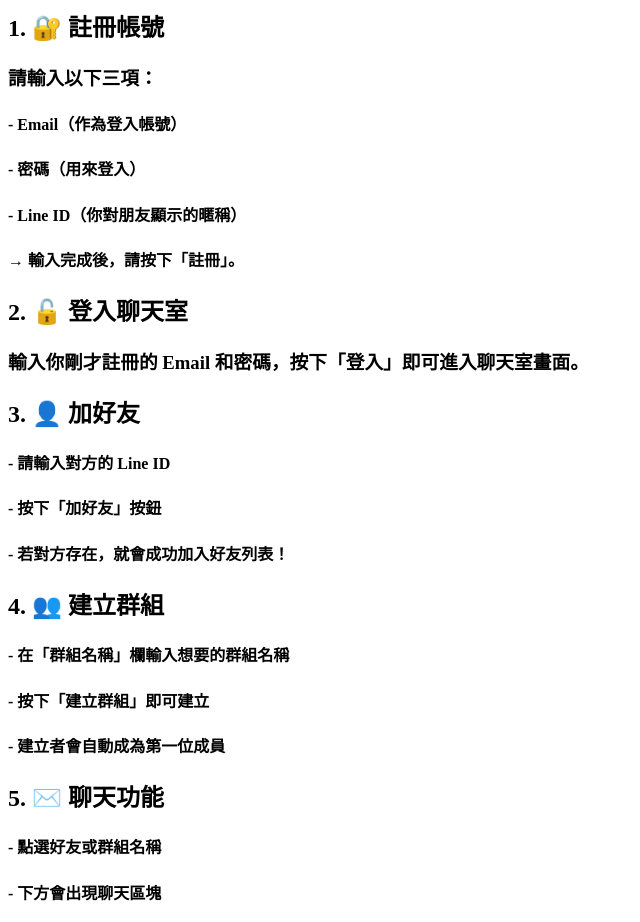
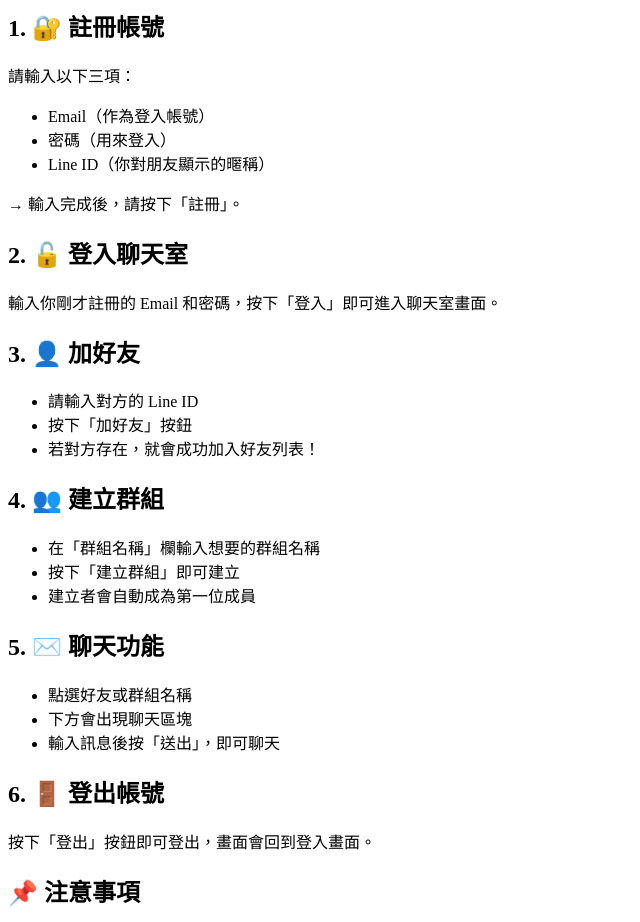
Before and after one commit to Ro2013/.-, a plain HTML site: page index .html in a window 1280 px wide. Shown: the part 81-1003 px from the top of the page, without its empty margins (0-640 px from the left). Drawn offline with Linux system fonts and the light colour scheme.

Commit message:
Update index .html

```diff
--- a/index .html
+++ b/index .html
@@ -1,39 +1,51 @@
 <!DOCTYPE html>
-<html>
+<html lang="zh-Hant">
 <head>
+  <meta charset="UTF-8">
   <title>蘿蔔頭聊天室用法</title>
-     <h1>蘿蔔頭聊天室用法</h1>
 </head>
 <body>
 
+  <h1>蘿蔔頭聊天室使用說明</h1>
+
   <h2>1. 🔐 註冊帳號</h2>
-    <h3>請輸入以下三項：</h3>
-    <h4>- Email（作為登入帳號）</h4>
-    <h4>- 密碼（用來登入）</h4>
-    <h4>- Line ID（你對朋友顯示的暱稱）</h4>
-    <h4> → 輸入完成後，請按下「註冊」。</h4>
+  <p>請輸入以下三項：</p>
+  <ul>
+    <li>Email（作為登入帳號）</li>
+    <li>密碼（用來登入）</li>
+    <li>Line ID（你對朋友顯示的暱稱）</li>
+  </ul>
+  <p>→ 輸入完成後，請按下「註冊」。</p>
 
   <h2>2. 🔓 登入聊天室</h2>
-    <h3>輸入你剛才註冊的 Email 和密碼，按下「登入」即可進入聊天室畫面。</h3>
+  <p>輸入你剛才註冊的 Email 和密碼，按下「登入」即可進入聊天室畫面。</p>
 
   <h2>3. 👤 加好友</h2>
-    <h4>- 請輸入對方的 Line ID</h4>
-    <h4>- 按下「加好友」按鈕</h4>
-    <h4>- 若對方存在，就會成功加入好友列表！</h4>
+  <ul>
+    <li>請輸入對方的 Line ID</li>
+    <li>按下「加好友」按鈕</li>
+    <li>若對方存在，就會成功加入好友列表！</li>
+  </ul>
 
   <h2>4. 👥 建立群組</h2>
-    <h4>- 在「群組名稱」欄輸入想要的群組名稱</h4>
-    <h4>- 按下「建立群組」即可建立</h4>
-    <h4>- 建立者會自動成為第一位成員</h4>
+  <ul>
+    <li>在「群組名稱」欄輸入想要的群組名稱</li>
+    <li>按下「建立群組」即可建立</li>
+    <li>建立者會自動成為第一位成員</li>
+  </ul>
 
   <h2>5. ✉️ 聊天功能</h2>
-    <h4>- 點選好友或群組名稱</h4>
-    <h4>- 下方會出現聊天區塊</h4>
-    <h4>- 輸入訊息後按「送出」，即可聊天</h4>
+  <ul>
+    <li>點選好友或群組名稱</li>
+    <li>下方會出現聊天區塊</li>
+    <li>輸入訊息後按「送出」，即可聊天</li>
+  </ul>
 
   <h2>6. 🚪 登出帳號</h2>
-    <h3>按下「登出」按鈕即可登出，畫面會回到登入畫面。</h3>
+  <p>按下「登出」按鈕即可登出，畫面會回到登入畫面。</p>
 
-   <h2> 📌 注意：目前聊天室尚未支援上傳圖片或貼圖，但已支援多對多聊天、一對一聊天與好友功能。</h2>
+  <h2>📌 注意事項</h2>
+  <p>目前聊天室尚未支援上傳圖片或貼圖，但已支援多對多聊天、一對一聊天與好友功能。</p>
+
 </body>
 </html>
```
Lines whose indentation alone changed are shown as unchanged.
